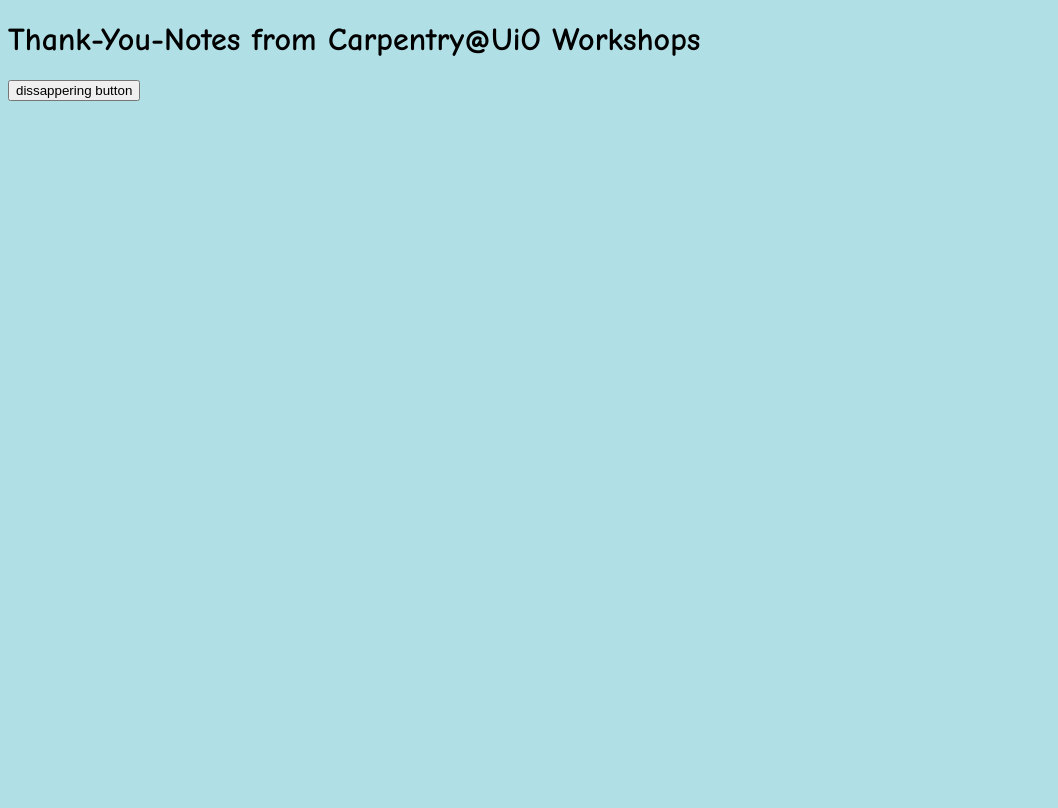
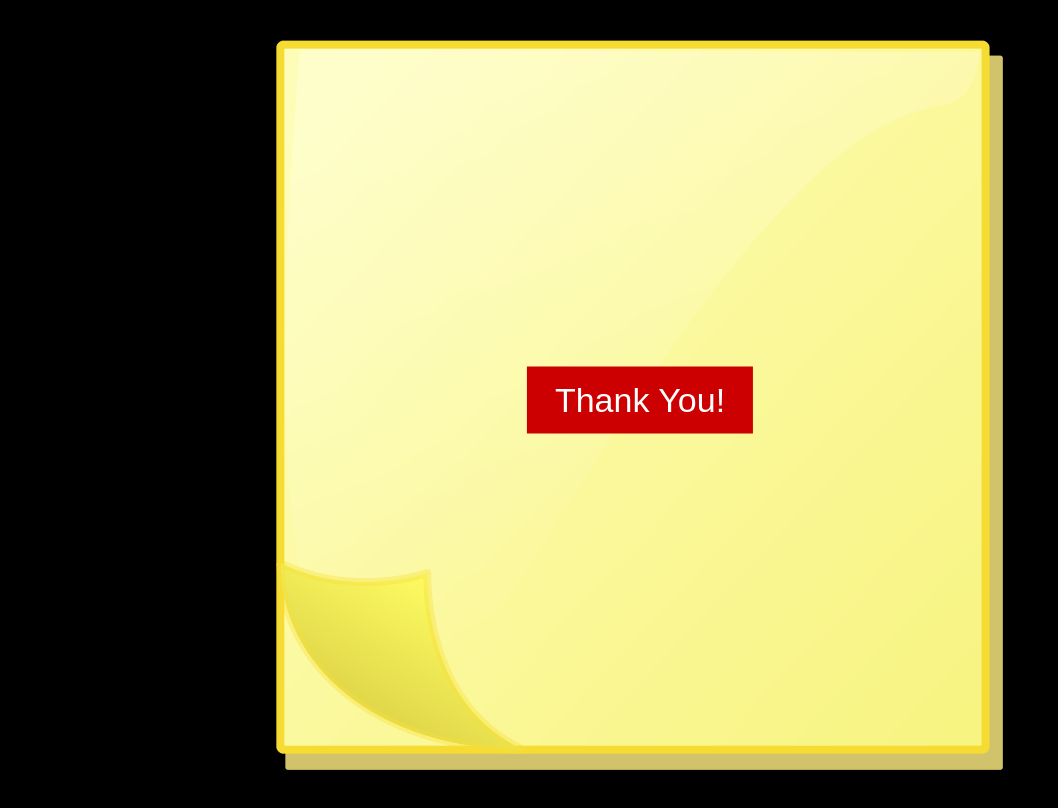
Before and after one commit to arockenberger/thankyou, a plain HTML site: page learning-html.html in a window 1280 px wide. Shown: the whole page, without its empty margins (0-1058 px from the left). Drawn offline with Linux system fonts and the light colour scheme.

Commit message:
Code works fine now, added styles

```diff
--- a/learning-html.html
+++ b/learning-html.html
@@ -1,18 +1,55 @@
 <!DOCTYPE html>
 <html>
 <head>
-  <title>ThankYou</title>
+  <!-- Below: define style for the button. Is called by using class="block" in the button tag.-->
+  <style>
+.block {
+  display: block;
+  width: 100%;
+  border: none;
+  background-color: #CC0000;
+  color: white;
+  padding: 14px 28px;
+  font-size: 34px;
+  cursor: pointer;
+  text-align: center;
+}
+
+.block:hover {
+  background-color: #ddd;
+  color: black;
+}
+.bg-img {
+  background-image: url('yellow-sticky_800px.png');
+  width: 800px;
+  height: 800px;
+  background-position: center;
+  background-repeat: no-repeat;
+}
+
+.vertical-center {
+  margin: 0;
+  position: absolute;
+  top: 50%;
+  left: 50%;
+  -ms-transform: translate(-50%, -50%);
+  transform: translate(-50%, -50%);
+  text-align: center;
+}
+</style>
+
+  <title>ThankYou UiO-Carpentry</title>
+
 </head>
-<body style="background-color:powderblue;"> <!-- style="background-color" sets the background color for the entire page to specified color -->
-  <h1 style="font-family:comic sans ms">Thank-You-Notes from Carpentry@UiO Workshops</h1>
+
+<body class="bg-img" style="background-color:#000000">
+  <!-- style="background-color:#000000" sets the background color for the entire page to black; nicely displayed BEHIND the image! -->
+<div class="vertical-center">
    <div id="quoteDisplay">
-     <button onclick="setInterval(newQuote, 3000)">dissappering button</button>
+     <button class="block" onclick="setInterval(newQuote, 4000)">Thank You!</button>
    <!-- Notes will display here -->
    </div>
-   <!-- <button onclick="setInterval(newQuote, 3000)">Start quote-generator</button>
-
-   <button onclick="newQuote()">New Quote</button>
---->
+</div>
    <script src="javascript.js"></script>
 </body>
 </html>
```
